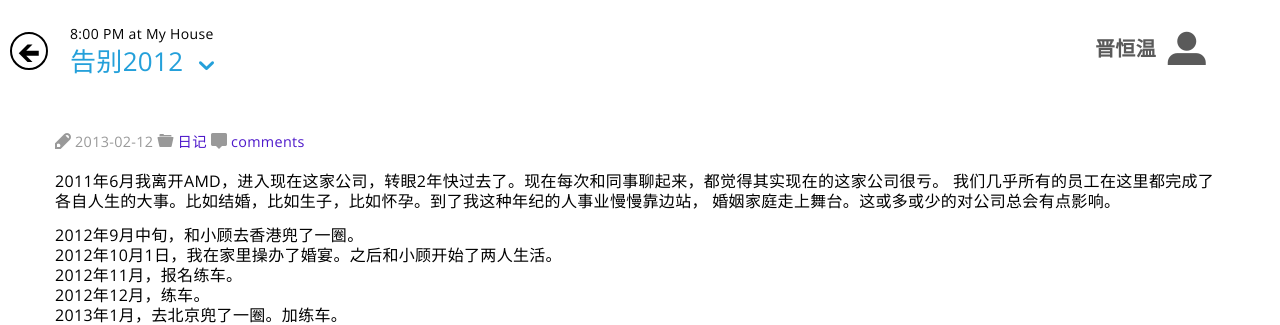
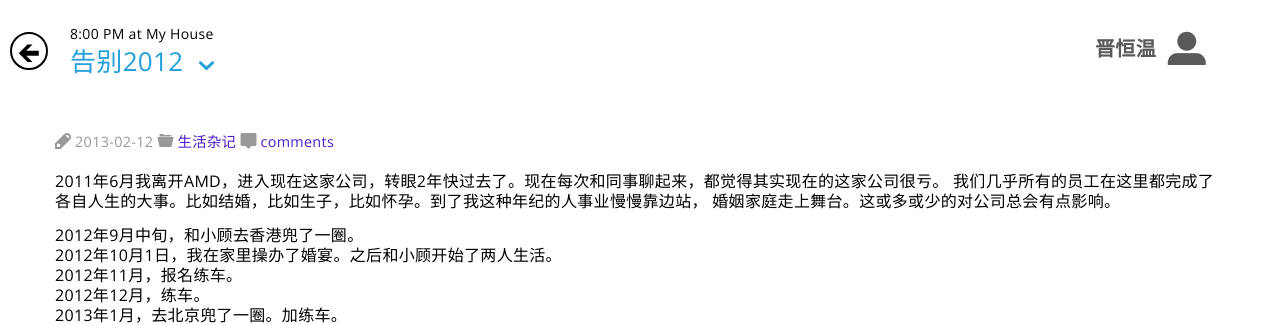
Before and after one commit to lihuazhang/lihuazhang.github.com, a Jekyll site: the page built from _posts/2013-02-12-gao-bie-2012.markdown, in a window 1280 px wide. Shown: the top 325 px of the page. Built offline with Jekyll 4.4.1, drawn with Linux system fonts in a browser that asks for light colours; nearby versions of some CDN libraries; Markdown is read by kramdown in place of the engine named in the settings; comment, search, counter and statistics services are not loaded.

Commit message:
change to  生活杂记

```diff
--- a/_posts/2013-02-12-gao-bie-2012.markdown
+++ b/_posts/2013-02-12-gao-bie-2012.markdown
@@ -3,7 +3,7 @@ layout: post
 title: "告别2012"
 date: 2013-02-12 10:57
 comments: true
-categories: 日记
+categories: 生活杂记
 ---
 
 2011年6月我离开AMD，进入现在这家公司，转眼2年快过去了。现在每次和同事聊起来，都觉得其实现在的这家公司很亏。
```
Also changed, not shown: 3 other files.
